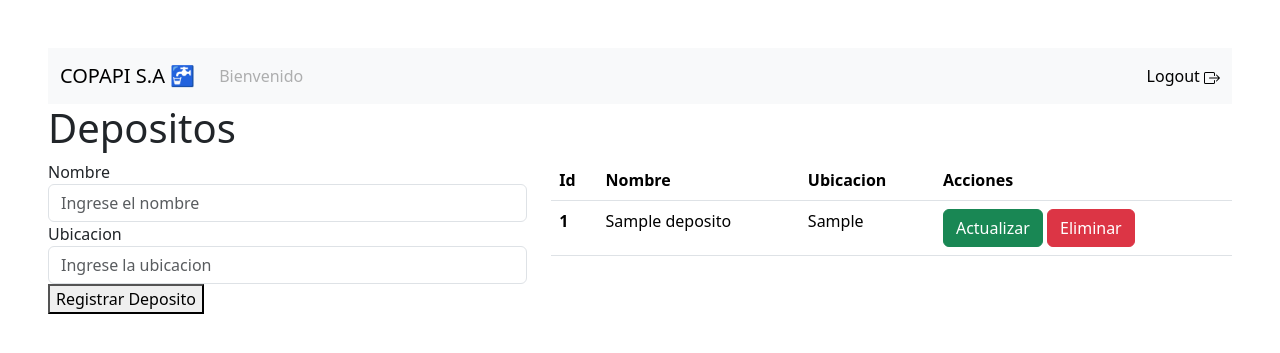
After one commit to IdenTiclla/sistema-de-gestion-para-el-control-de-ingresos-salidas-materiales-empresa-copapi, a Django app: page /depositos in a window 1280 px wide. The commit adds this page. Shown: the top 353 px of the page. Run offline with Django 4.2, Linux system fonts and the light colour scheme; a user stored in the database is signed in; tables that the repository leaves empty hold one stand-in row (values such as "Sample post").

Commit message:
gestion depositos

```diff
--- a/materiales/models.py
+++ b/materiales/models.py
@@ -18,6 +18,10 @@ class Deposito(models.Model):
     def __str__(self) -> str:
         return f"<{self.nombre} - {self.ubicacion}>"
 
+    def agregar_material(self, material):
+        deposito_material = DepositoMaterial.objects.filter(deposito=self, material=material)
+        if deposito_material:
+            print("ya existe el material en ese deposito")
 
 class Material(models.Model):
     nombre = models.CharField(max_length=50)
--- a/materiales/urls.py
+++ b/materiales/urls.py
@@ -7,5 +7,9 @@ urlpatterns = [
     path('materiales', views.materiales),
     path("materiales/update/<int:id_material>", views.actualizar_material),
     path("materiales/delete/<int:id_material>", views.eliminar_material),
-    # Barrios
+    # Gestion Depositos
+
+    path('depositos', views.depositos),
+    path("depositos/update/<int:id_deposito>", views.actualizar_deposito),
+    path("depositos/delete/<int:id_deposito>", views.eliminar_deposito),
 ]
--- a/materiales/views.py
+++ b/materiales/views.py
@@ -2,7 +2,7 @@ from django.shortcuts import render, redirect
 
 from django.contrib import messages
 
-from materiales.models import Material
+from materiales.models import Material, Deposito
 # Create your views here.
 
 
@@ -66,3 +66,65 @@ def eliminar_material(request, id_material):
     messages.add_message(request=request, level=messages.SUCCESS, message="Material Eliminado exitosamente!")
 
     return redirect("/materiales")
+
+# Gestion depositos
+
+def depositos(request):
+    if request.method == "GET":
+        depositos = Deposito.objects.all()
+        return render(request, "depositos/depositos.html", {
+            'depositos': depositos,
+        })
+
+    elif request.method == "POST":
+        print(request.POST)
+        nombre = request.POST['nombre']
+        ubicacion = request.POST['ubicacion']
+
+        deposito = Deposito.objects.filter(nombre=nombre)
+        if deposito:
+            messages.add_message(request=request, level=messages.SUCCESS, message="El Deposito ya existe")
+            return redirect('/depositos')
+        else:
+            deposito = Deposito(nombre=nombre, ubicacion=ubicacion)
+            deposito.save()
+            messages.add_message(request=request, level=messages.SUCCESS, message="Deposito agregado correctamente!")
+
+        return redirect('/depositos')
+
+
+def actualizar_deposito(request, id_deposito):
+    deposito = Deposito.objects.get(id=id_deposito)
+
+    if request.method == "GET":
+        return render(request, "depositos/actualizar_deposito.html", {
+            'deposito': deposito,
+        })
+
+    elif request.method == "POST":
+
+        nombre = request.POST['nombre']
+        ubicacion = request.POST['ubicacion']
+
+
+        aux_deposito = Deposito.objects.filter(nombre=nombre)
+        if aux_deposito and deposito.nombre != nombre:
+            messages.add_message(request=request, level=messages.SUCCESS, message="El deposito ya existe!")
+            return redirect('/depositos')
+        else:
+            deposito.nombre = nombre
+            deposito.ubicacion = ubicacion
+            deposito.save()
+            messages.add_message(request=request, level=messages.SUCCESS, message="Deposito Actualizado correctamente!")
+
+
+        return redirect('/depositos')
+
+
+def eliminar_deposito(request, id_deposito):
+    deposito = Deposito.objects.get(id=id_deposito)
+    deposito.delete()
+
+    messages.add_message(request=request, level=messages.SUCCESS, message="Deposito Eliminado exitosamente!")
+
+    return redirect("/depositos")
--- /dev/null
+++ b/templates/depositos/depositos.html
@@ -0,0 +1,74 @@
+{% extends 'layouts/base.html' %}
+
+{% block content %}
+<h1>Depositos</h1>
+<div class="row">
+  <div class="col-md-5">
+    <form action="/depositos" method="post">
+      {% csrf_token %}
+
+      <div class="form-group">
+        <label for="nombre">Nombre</label>
+        <input
+          type="text"
+          class="form-control"
+          id="nombre"
+          name="nombre"
+          placeholder="Ingrese el nombre"
+        />
+      </div>
+
+
+      <div class="form-group">
+        <label for="ubicacion">Ubicacion</label>
+        <input
+          type="text"
+          class="form-control"
+          id="ubicacion"
+          name="ubicacion"
+          placeholder="Ingrese la ubicacion"
+        />
+      </div>
+
+
+
+
+
+
+      <button type="submit">Registrar Deposito</button>
+    </form>
+  </div>
+  <div class="col-md-7">
+    {% if depositos|length > 0 %}
+        <table class="table">
+            <thead>
+              <tr>
+                <th scope="col">Id</th>
+                <th scope="col">Nombre</th>
+                <th scope="col">Ubicacion</th>
+                <th scope="col">Acciones</th>
+
+              </tr>
+            </thead>
+            <tbody>
+              {% for deposito in depositos %}
+              <tr>
+                  <th scope="row">{{deposito.id}}</th>
+                  <td>{{deposito.nombre}}</td>
+                  <td>{{deposito.ubicacion}}</td>
+                  <td>
+                    <a href="/depositos/update/{{deposito.id}}" class="btn btn-success">Actualizar</a>
+                    <a href="/depositos/delete/{{deposito.id}}" class="btn btn-danger confirmation">Eliminar</a>
+                  </td>
+
+                </tr>
+              {% endfor %}
+            </tbody>
+          </table>
+    {% else%}
+        <h1>No hay Depositos creados!</h1>
+    {% endif %}
+
+  </div>
+</div>
+{% endblock %}
--- a/templates/partials/_navbar.html
+++ b/templates/partials/_navbar.html
@@ -1,6 +1,5 @@
 {% load custom_filters %}
 <nav class="navbar navbar-expand-lg bg-body-tertiary">
-
   <div class="container-fluid">
     <a class="navbar-brand" href="{% url 'index_page' %}">COPAPI S.A 🚰</a>
     <button
@@ -16,26 +15,20 @@
     </button>
     <div class="collapse navbar-collapse" id="navbarNavDropdown">
       <ul class="navbar-nav me-auto mb-2 mb-lg-0">
-
         <li class="nav-item">
           <a class="nav-link disabled">
-            {% if request.user.is_admin %}
-              Bienvenido, Administrador: {{request.user.first_name}}
-            {% elif request.user.is_encargado %}
-              Bienvenido, Encargado: {{request.user.first_name}}
-            {% else %}
-              Bienvenido
-            {% endif %}
+            {% if request.user.is_admin %} Bienvenido, Administrador:
+            {{request.user.first_name}} {% elif request.user.is_encargado %}
+            Bienvenido, Encargado: {{request.user.first_name}} {% else %}
+            Bienvenido {% endif %}
           </a>
         </li>
-
 
         {% if request.user.is_admin %}
 
         <li class="nav-item">
           <a class="nav-link" href="/barrios">Barrios</a>
         </li>
-
 
         <li class="nav-item">
           <a class="nav-link" href="/proyectos">Crear proyectos</a>
@@ -49,19 +42,24 @@
             data-bs-toggle="dropdown"
             aria-expanded="false"
           >
-            Materiales - Inventarios
+            Materiales - Deposito
           </a>
           <ul class="dropdown-menu">
             <li>
-              <a class="dropdown-item" href="/materiales">Materiales</a
-              >
+              <a class="dropdown-item" href="/materiales">Materiales</a>
             </li>
 
+            <li>
+              <a class="dropdown-item" href="/depositos">Deposito</a>
+            </li>
+
+            <li>
+              <a class="dropdown-item" href="/deposito_material">Asignar material a deposito</a>
+            </li>
           </ul>
         </li>
 
-        {% endif %}
-        {% if request.user.is_encargado %}
+        {% endif %} {% if request.user.is_encargado %}
         <li class="nav-item dropdown">
           <a
             class="nav-link dropdown-toggle"
@@ -78,29 +76,32 @@
                 >Solicitudes Realizadas</a
               >
             </li>
-
-
           </ul>
         </li>
         {% endif %}
-
-
-
-
-
       </ul>
       <span class="navbar-text">
         <a class="nav-link" href="{% url 'logout' %}">
           Logout
-          <svg xmlns="http://www.w3.org/2000/svg" width="16" height="16" fill="currentColor" class="bi bi-box-arrow-right" viewBox="0 0 16 16">
-            <path fill-rule="evenodd" d="M10 12.5a.5.5 0 0 1-.5.5h-8a.5.5 0 0 1-.5-.5v-9a.5.5 0 0 1 .5-.5h8a.5.5 0 0 1 .5.5v2a.5.5 0 0 0 1 0v-2A1.5 1.5 0 0 0 9.5 2h-8A1.5 1.5 0 0 0 0 3.5v9A1.5 1.5 0 0 0 1.5 14h8a1.5 1.5 0 0 0 1.5-1.5v-2a.5.5 0 0 0-1 0v2z"/>
-            <path fill-rule="evenodd" d="M15.854 8.354a.5.5 0 0 0 0-.708l-3-3a.5.5 0 0 0-.708.708L14.293 7.5H5.5a.5.5 0 0 0 0 1h8.793l-2.147 2.146a.5.5 0 0 0 .708.708l3-3z"/>
+          <svg
+            xmlns="http://www.w3.org/2000/svg"
+            width="16"
+            height="16"
+            fill="currentColor"
+            class="bi bi-box-arrow-right"
+            viewBox="0 0 16 16"
+          >
+            <path
+              fill-rule="evenodd"
+              d="M10 12.5a.5.5 0 0 1-.5.5h-8a.5.5 0 0 1-.5-.5v-9a.5.5 0 0 1 .5-.5h8a.5.5 0 0 1 .5.5v2a.5.5 0 0 0 1 0v-2A1.5 1.5 0 0 0 9.5 2h-8A1.5 1.5 0 0 0 0 3.5v9A1.5 1.5 0 0 0 1.5 14h8a1.5 1.5 0 0 0 1.5-1.5v-2a.5.5 0 0 0-1 0v2z"
+            />
+            <path
+              fill-rule="evenodd"
+              d="M15.854 8.354a.5.5 0 0 0 0-.708l-3-3a.5.5 0 0 0-.708.708L14.293 7.5H5.5a.5.5 0 0 0 0 1h8.793l-2.147 2.146a.5.5 0 0 0 .708.708l3-3z"
+            />
           </svg>
-
         </a>
       </span>
     </div>
   </div>
-
-
 </nav>
```
Also changed, not shown: templates/depositos/actualizar_deposito.html (added, +39 -0 lines).
